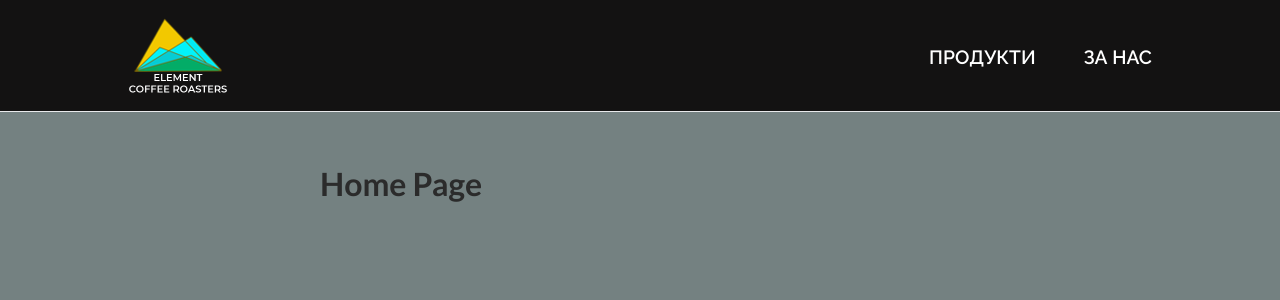
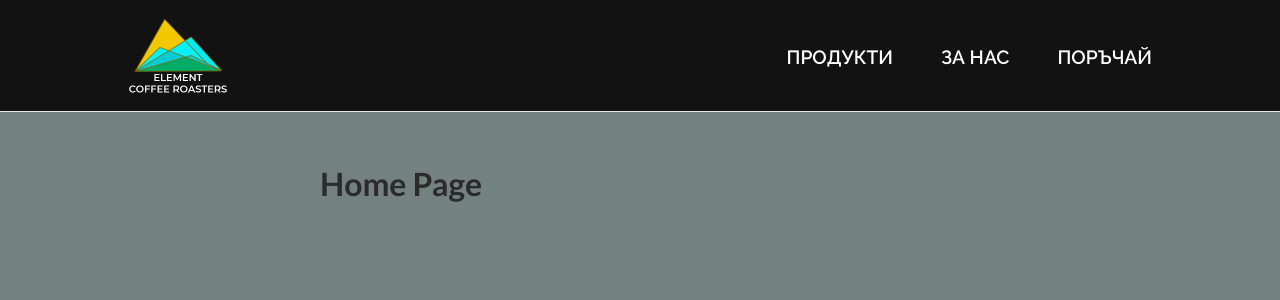
Before and after one commit to YanaAleksieva/element-coffee-roasters-web-app, a Next.js app: page / in a window 1280 px wide. Shown: the top 300 px of the page. Built offline with nearby package versions, Linux system fonts and the light colour scheme.

Commit message:
added basic order page

```diff
--- a/components/layout/main-header.tsx
+++ b/components/layout/main-header.tsx
@@ -28,6 +28,9 @@ const MainHeader: NextPage = () => {
           <li>
             <Link href="/about">ЗА НАС</Link>
           </li>
+          <li>
+            <Link href="/order">ПОРЪЧАЙ</Link>
+          </li>
         </ul>
       </nav>
     </header>
```
